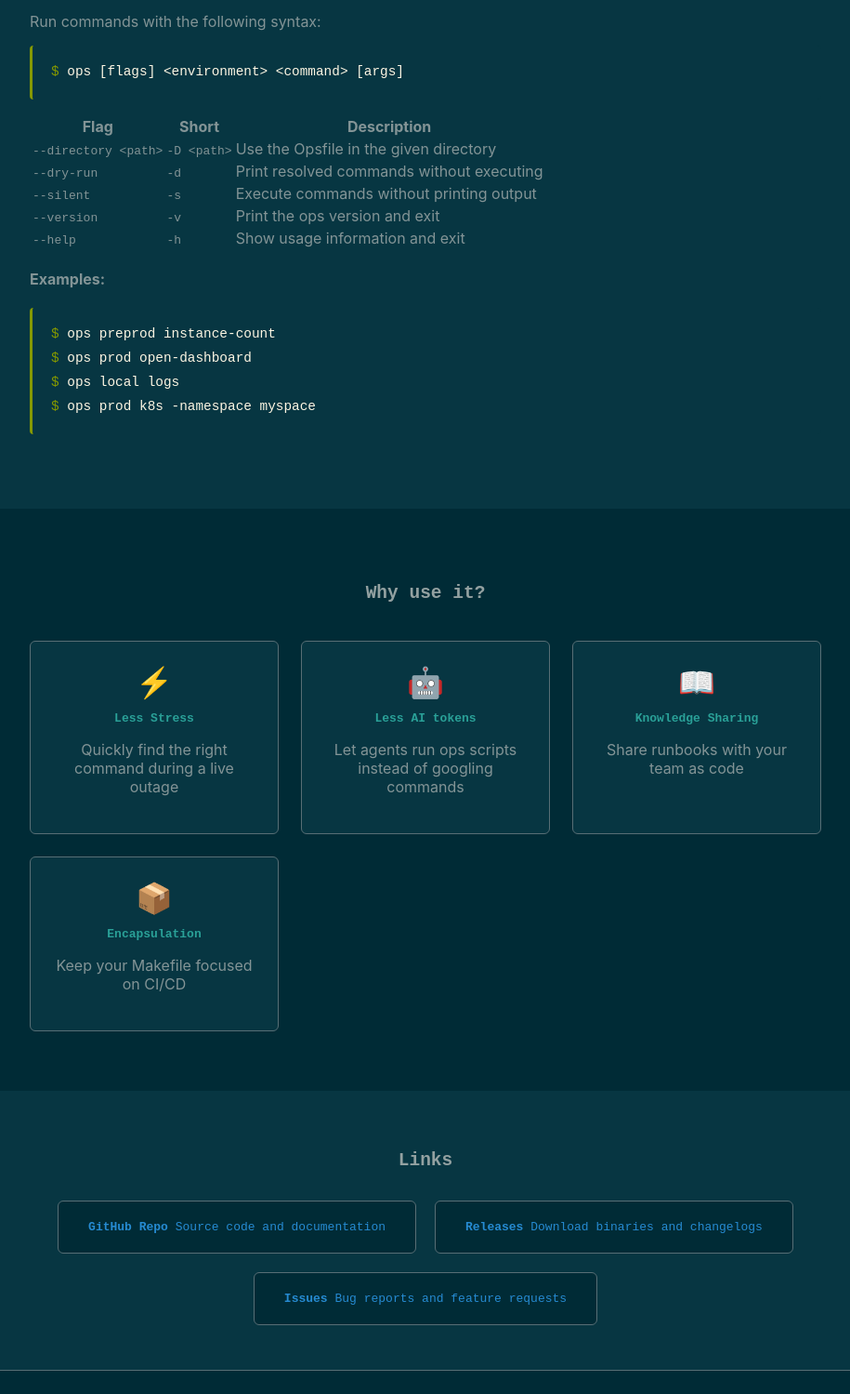
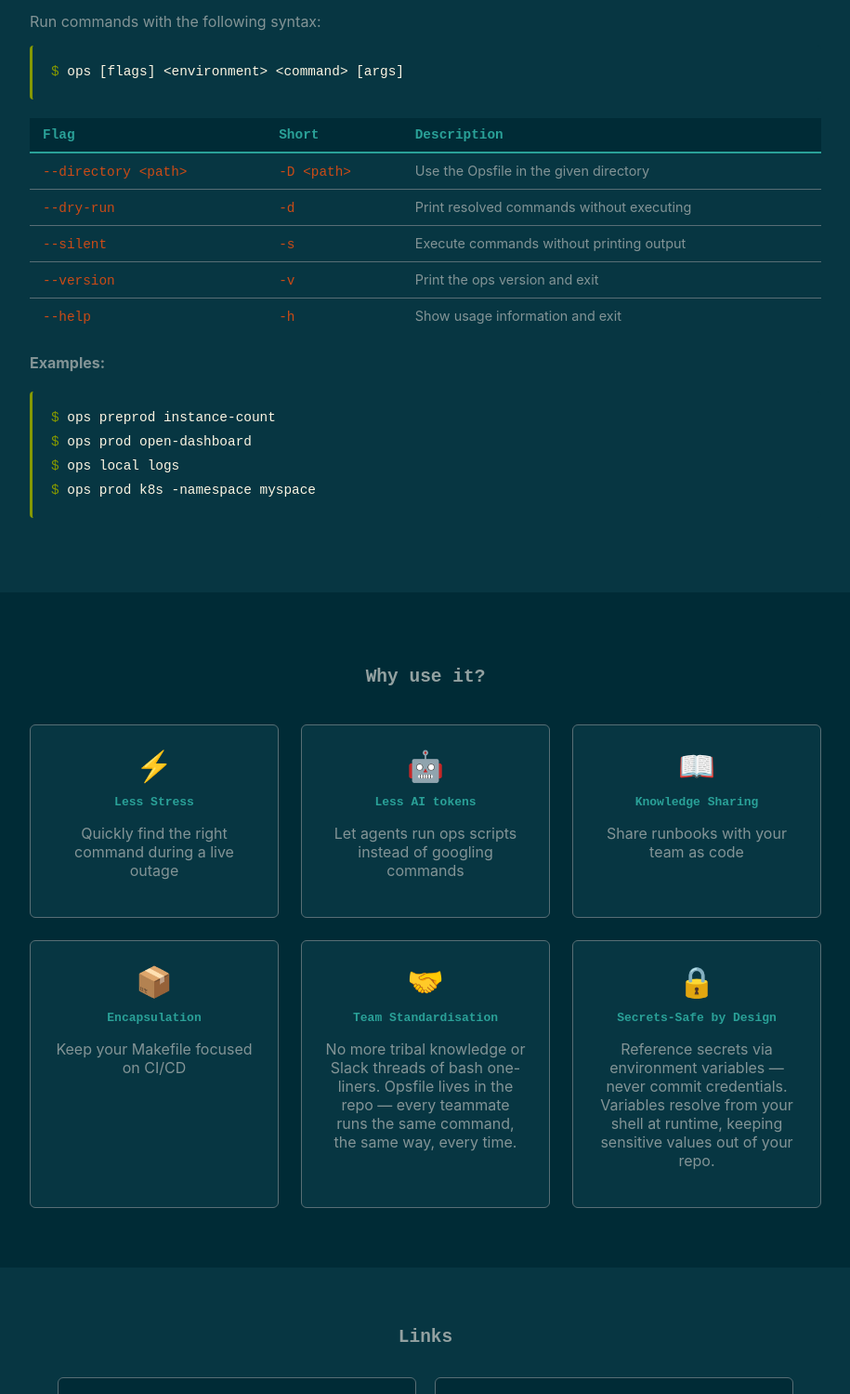
Before and after one commit to seanseannery/opsfile, a website: page docs/site/index.html in a window 1280 px wide. Shown: the part 1667-3166 px from the top of the page at 93% size, without its empty margins (182-1097 px from the left). Drawn offline with Linux system fonts and the light colour scheme.

```diff
--- a/docs/site/index.html
+++ b/docs/site/index.html
@@ -121,7 +121,7 @@
         <span class="prompt">$</span> ops [flags] &lt;environment&gt; &lt;command&gt; [args]
       </div>
 
-      <table>
+      <table class="flags-table">
         <thead>
           <tr>
             <th>Flag</th>
@@ -172,6 +172,16 @@
           <div class="feature-icon">📦</div>
           <div class="feature-title">Encapsulation</div>
           <p>Keep your Makefile focused on CI/CD</p>
+        </div>
+        <div class="feature-card">
+          <div class="feature-icon">🤝</div>
+          <div class="feature-title">Team Standardisation</div>
+          <p>No more tribal knowledge or Slack threads of bash one-liners. Opsfile lives in the repo — every teammate runs the same command, the same way, every time.</p>
+        </div>
+        <div class="feature-card">
+          <div class="feature-icon">🔒</div>
+          <div class="feature-title">Secrets-Safe by Design</div>
+          <p>Reference secrets via environment variables — never commit credentials. Variables resolve from your shell at runtime, keeping sensitive values out of your repo.</p>
         </div>
       </div>
     </div>
--- a/docs/site/style.css
+++ b/docs/site/style.css
@@ -373,6 +373,44 @@
   user-select: none;
 }
 
+/* ─── Flags Table ────────────────────────────────────────────── */
+.flags-table {
+  width: 100%;
+  border-collapse: collapse;
+  margin: 20px 0;
+  font-size: 0.9rem;
+}
+
+.flags-table th {
+  background: var(--bg);
+  color: var(--cyan);
+  text-align: left;
+  padding: 10px 14px;
+  border-bottom: 2px solid var(--cyan);
+  font-family: monospace;
+  font-weight: bold;
+}
+
+.flags-table td {
+  padding: 10px 14px;
+  border-bottom: 1px solid var(--subtle);
+  vertical-align: top;
+  color: var(--body);
+}
+
+.flags-table tr:last-child td {
+  border-bottom: none;
+}
+
+.flags-table tr:hover td {
+  background: var(--bg);
+}
+
+.flags-table td code {
+  color: var(--orange);
+  font-family: monospace;
+}
+
 /* ─── Usage Section ──────────────────────────────────────────── */
 #usage,
 .usage-section {
```
